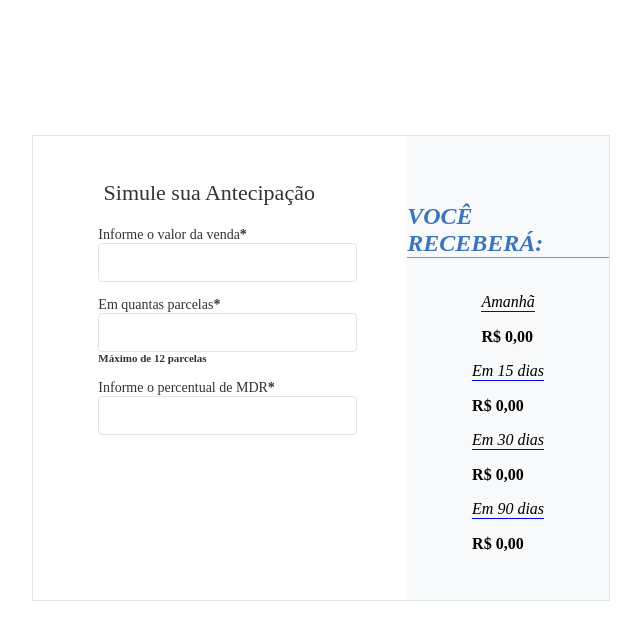
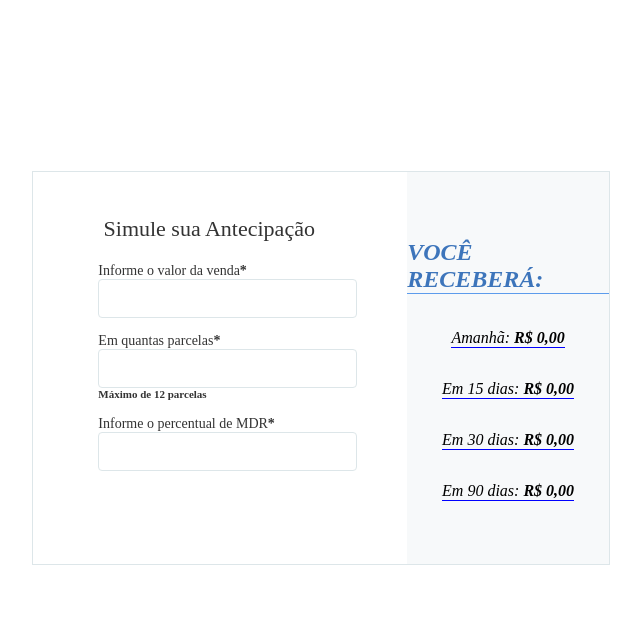
Before and after one commit to matheusprado1/test-front-end, a React (Vite) app: page / in a window 1280 px wide. Shown: the top 640 px of the page, without its empty margins (327-968 px from the left). Built offline with nearby package versions, Linux system fonts and the light colour scheme.

Commit message:
feat: change className text

```diff
--- a/src/components/Result/index.jsx
+++ b/src/components/Result/index.jsx
@@ -3,9 +3,10 @@ import { StyledContainer } from "./styles";
 const Result = ({ days, value }) => {
   return (
     <StyledContainer>
-      <div className="container">
-        <p className="text">{days}</p>
-        <strong className="strong">R$ {value}</strong>
+      <div>
+        <p className="text">
+          {days}: <strong>R$ {value}</strong>
+        </p>
       </div>
     </StyledContainer>
   );
```
